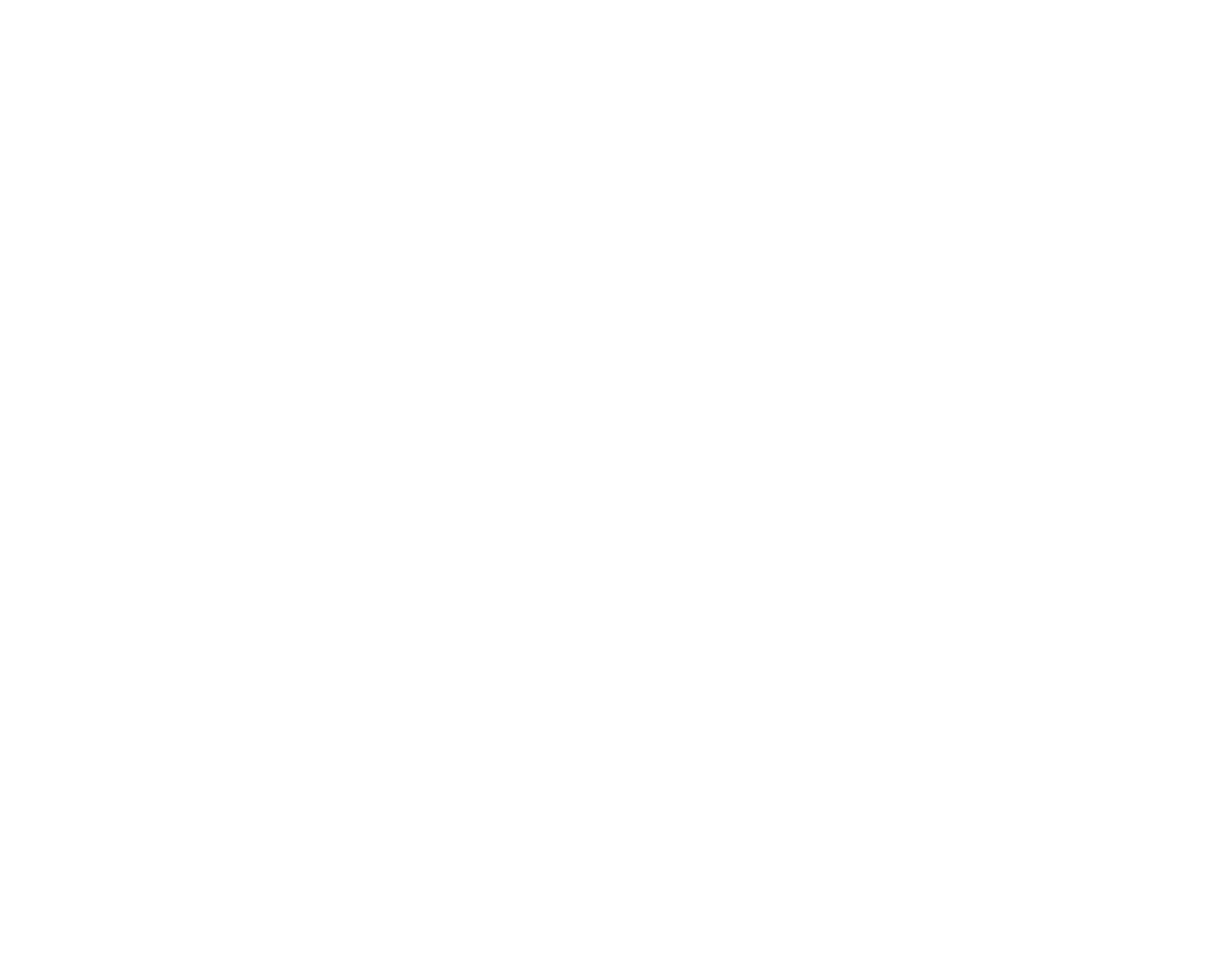
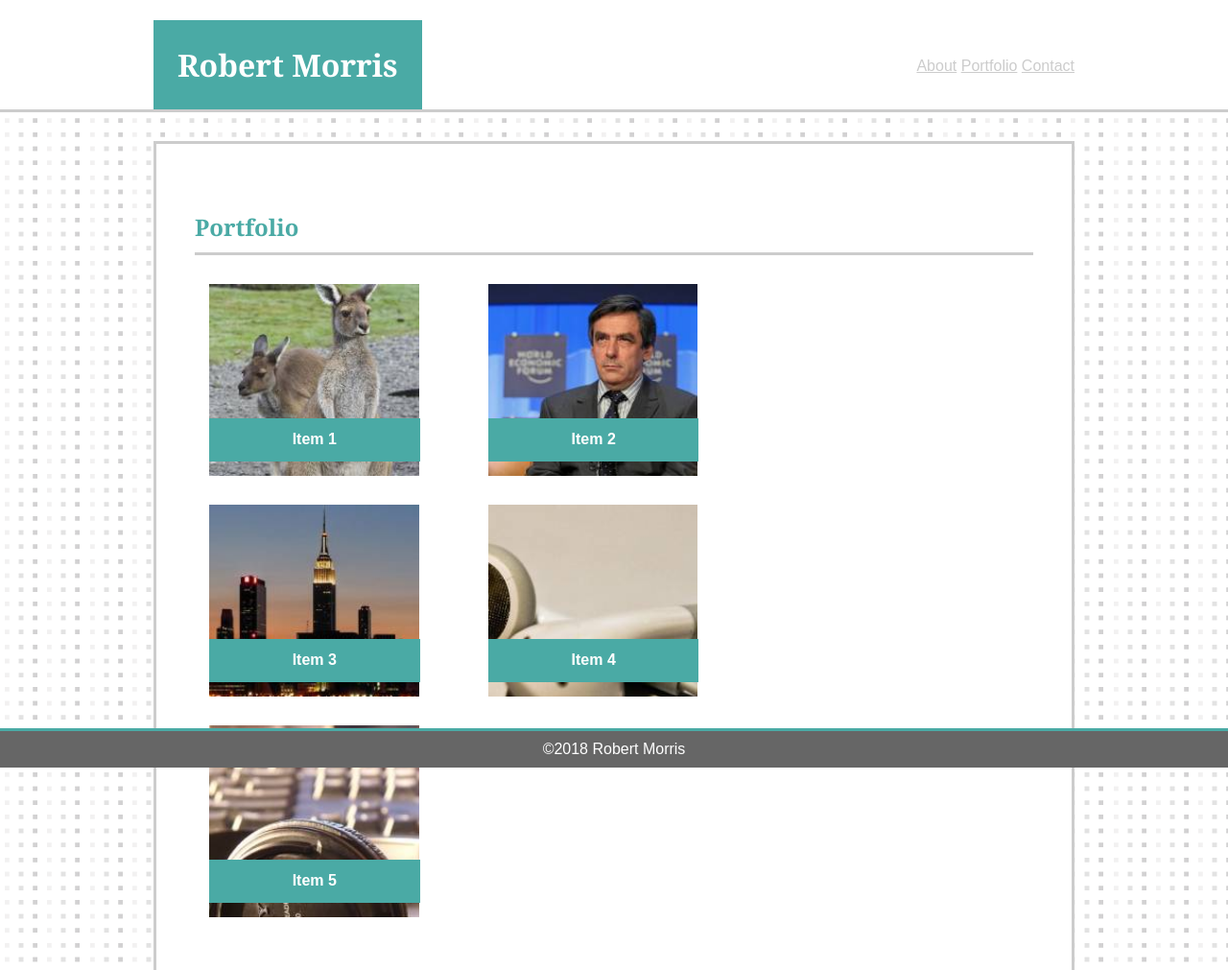
Before and after one commit to belamorris/Basic-Portfolio, a plain HTML site: page portfolio.html in a window 1280 px wide. Shown: the top 1011 px of the page at 96% size. Before the commit the page ends 800 px from the top, so only its background shows below. Drawn offline with Linux system fonts and the light colour scheme.

Commit message:
portfolio done

```diff
--- a/assets/css/style.css
+++ b/assets/css/style.css
@@ -7,6 +7,7 @@
     background: url(../../assets/images/tiny-squares.jpg) repeat;
     font-family: 'Arial', 'Helvetica Neue', Helvetica, sans-serif;
     color: #777777;
+    margin: 0;
 
 }
 
@@ -32,7 +33,7 @@
 a {color: #cccccc;
 }
 
-p {font-size: 18px;
+p {font-size: 20px;
     line-height: 25px;
 }
 
@@ -49,18 +50,80 @@
 }
 
 .content {background:#ffffff;
-padding: 20px;
+padding: 40px;
 border: solid 3px #cccccc;
 margin-top: 30px;
 }
 
-#paragraph {}
+
 
 img {height: 200px;
 width: 200px;
 float: left;
 margin: 0 10px 10px 0;
 border: solid 5px #4aaaa5;}
+
+form label {display: block;
+padding: 10px;}
+
+form input {width: 100%
+
+}
+
+form textarea {width: 100%
+}
+
+button {background-color: #4aaaa5;
+padding: 10px 30px;
+margin-top: 10px;
+color: white;
+font-size: 28px;
+border: 0;}
+
+.port-image {height: 200px;
+width: 25%;
+text-align: center;
+padding: 10px 20px;
+margin: 15px;
+display: inline-block;
+}
+
+.item1 {
+background: url(../../assets/images/animals-h-c-207-278-1.jpg)  no-repeat;
+background-size: cover;
+float: left;
+}
+
+.item2 {background: url(../../assets/images/business-h-c-207-278-9.jpg) no-repeat;
+    background-size: cover;
+    float: right;
+margin-right: 40%;}
+
+.item3 {background: url(../../assets/images/city-h-c-207-278-4.jpg) no-repeat;
+background-size: cover;
+float: left;}
+
+.item4 {background: url(../../assets/images/technics-h-c-207-278-5.jpg) no-repeat;
+background-size: cover;
+float: right;
+margin-right: 40%}
+
+.item5 {background: url(../../assets/images/technics-h-c-207-278-6.jpg) no-repeat;
+background-size: cover;
+}
+
+h4 {width: 123%;
+    height: 25%;
+background: #4aaaa5;
+text-align: center;
+padding: 13px 0 ;
+color: white;
+margin: 0 0;
+border: 0;
+position: relative;
+bottom: -130px;
+left: -20px;
+}
 
 footer {position: fixed;
     bottom: 0;
--- a/portfolio.html
+++ b/portfolio.html
@@ -0,0 +1,60 @@
+<!DOCTYPE html>
+<html lang="en-us">
+    <head>
+        <meta charset="UTF-8">
+        <title>Index Basic Portfolio</title>
+        <link rel="stylesheet" type="text/css" href="assets/css/style.css">
+    </head>
+    <body >
+        <header>
+            <div class="wrapper" >
+                <h1>Robert Morris</h1>
+                <div class="links">
+                    <a href="index.html">About</a>
+                    <a href="portfolio.html">Portfolio</a>
+                    <a href="contact.html">Contact</a>
+                </div>
+            </div>
+        </header>
+
+        <div class="wrapper">
+
+            <section class="content">
+                <h2>Portfolio</h2>
+
+
+<div class="port-image item1":>
+                    <h4 >Item 1</h4>
+                </div>
+
+                    <div class="port-image item2":>
+                        <h4>Item 2</h4>
+                    </div>
+
+
+                <div class="port-image item3":>
+                        <h4>Item 3</h4>
+                    </div>
+
+                    <div class="port-image item4":>
+                        <h4>Item 4</h4>
+                    </div>
+
+
+                    <div class="port-image item5":>
+                        <h4>Item 5</h4>
+                    </div>
+
+
+            </section>
+        </div>
+
+
+
+
+
+        <footer>
+            &copy;2018 Robert Morris
+        </footer>
+</body>
+</html>
```
Also changed, not shown: contact.html (+3 -1 lines), index.html (+1 -1 lines), assets/images/animals-h-c-207-278-1.jpg (added), assets/images/business-h-c-207-278-9.jpg (added), assets/images/city-h-c-207-278-4.jpg (added), assets/images/technics-h-c-207-278-5.jpg (added), assets/images/technics-h-c-207-278-6.jpg (added), 2 other files.
